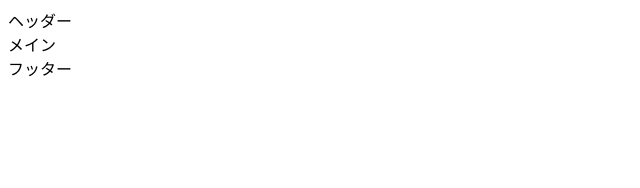
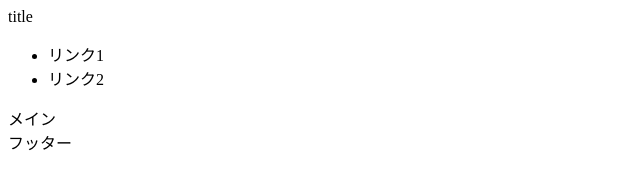
Before and after one commit to Awtanabe/sampleDir, a plain HTML site: page index.html in a window 1280 px wide. Shown: the whole page, without its empty margins (0-640 px from the left). Drawn offline with Linux system fonts and the light colour scheme.

Commit message:
ヘッダー作成

```diff
--- a/index.html
+++ b/index.html
@@ -8,7 +8,11 @@
 </head>
 <body>
   <header>
-   ヘッダー
+   <div>title</div>
+   <ul>
+     <li>リンク1</li>
+     <li>リンク2</li>
+    </ul>
   </header>
   <main>
    メイン
```
